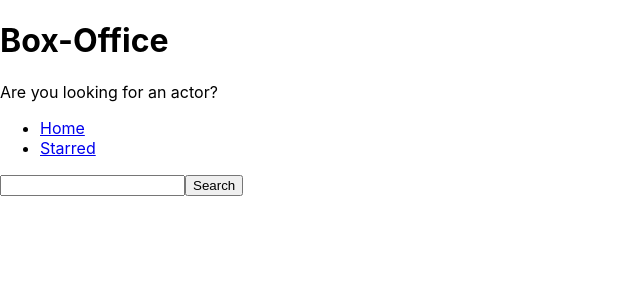
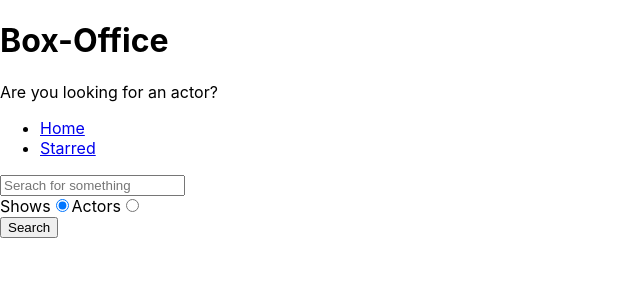
Before and after one commit to coder8528rock/box-office, a React (Create React App) app: page / in a window 1280 px wide. Shown: the top 300 px of the page, without its empty margins (0-640 px from the left). Built offline with nearby package versions, Linux system fonts and the light colour scheme.

Commit message:
added search option

```diff
--- a/src/pages/Home.js
+++ b/src/pages/Home.js
@@ -1,3 +1,4 @@
+/* eslint-disable spaced-comment */
 /* eslint-disable no-console */
 /* eslint-disable react/function-component-definition */
 import React, { useState } from 'react';
@@ -7,9 +8,12 @@
 const Home = () => {
   const [input, setInput] = useState('');
   const [results, setResults] = useState(null);
+  const [searchOption, setSearchOption] = useState('shows');
+
+  const isShowsSearch = searchOption === 'shows';
   const onSearch = () => {
     // https://api.tvmaze.com/search/shows?q=girls
-    apiGet(`/search/shows?q=${input}`).then(result => {
+    apiGet(`/search/${searchOption}?q=${input}`).then(result => {
       setResults(result);
     });
   };
@@ -22,30 +26,56 @@
       onSearch();
     }
   };
+  const onRadioChange = ev => {
+    setSearchOption(ev.target.value);
+  };
+  //console.log(searchOption);
   const renderResults = () => {
     if (results && results.length === 0) {
       return <div>No result</div>;
     }
 
     if (results && results.length > 0) {
-      return (
-        <div>
-          {results.map(item => (
-            <div key={item.show.id}> {item.show.name}</div>
-          ))}
-        </div>
-      );
+      return results[0].show
+        ? results.map(item => <div key={item.show.id}> {item.show.name}</div>)
+        : results.map(item => (
+            <div key={item.person.id}> {item.person.name}</div>
+          ));
     }
+
     return null;
   };
   return (
     <MainPageLayout>
       <input
         type="text"
+        placeholder="Serach for something"
         onChange={onInputChange}
         onKeyDown={onKeyDown}
         value={input}
       />
+      <div>
+        <label htmlFor="shows-search">
+          Shows
+          <input
+            id="shows-search"
+            type="radio"
+            value="shows"
+            checked={isShowsSearch}
+            onChange={onRadioChange}
+          />
+        </label>
+        <label htmlFor="actors-search">
+          Actors
+          <input
+            id="actors-search"
+            type="radio"
+            value="people"
+            checked={!isShowsSearch}
+            onChange={onRadioChange}
+          />
+        </label>
+      </div>
       <button type="button" onClick={onSearch}>
         Search
       </button>
```
